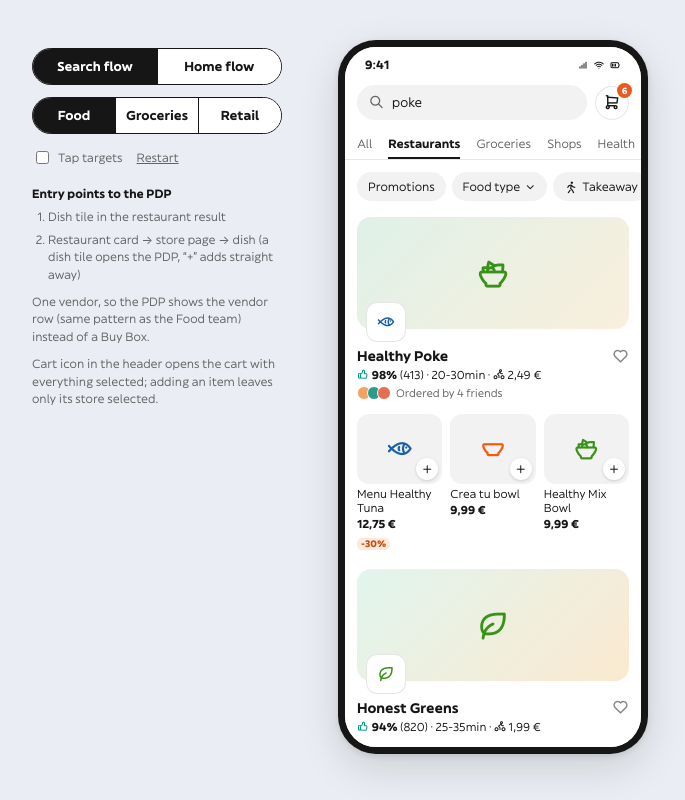
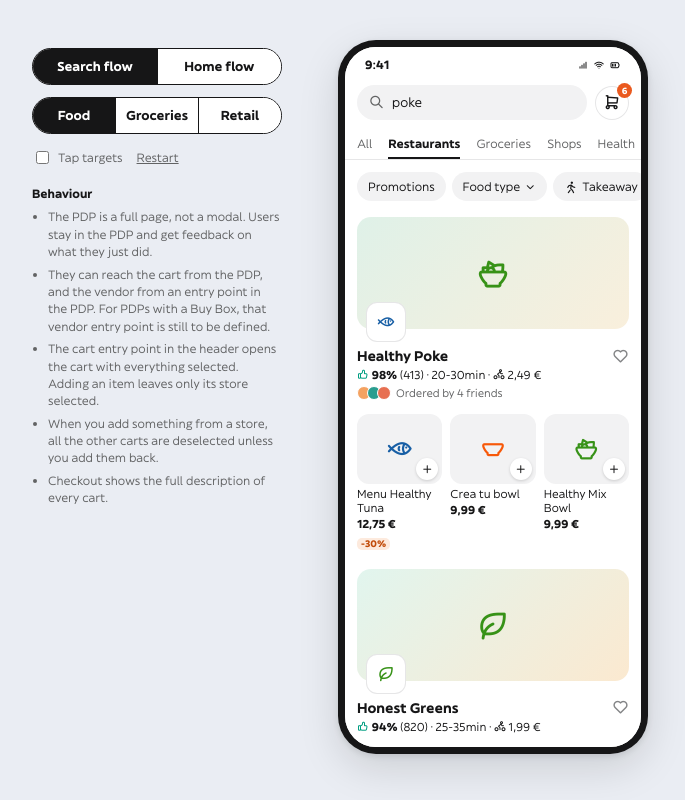
Before and after one commit to lucia-pagano/cart-flow-prototype, a plain HTML site: page index.html in a window 1280 px wide. Shown: the whole page, without its empty margins (300-985 px from the left). Drawn offline with Linux system fonts and the light colour scheme.

Commit message:
Update index.html

```diff
--- a/index.html
+++ b/index.html
@@ -347,7 +347,7 @@ body.hot [data-hot]{outline:2px dashed #2f6bff;outline-offset:2px;animation:hp 1
 #side{width:250px}
 #ep{margin-top:18px;font-size:12px;color:#626364;line-height:1.45}
 #ep b{display:block;color:#161617;font-size:12px;margin-bottom:6px}
-#ep ol{margin:0;padding-left:16px}
+#ep ol,#ep ul{margin:0;padding-left:16px}
 #ep li{margin-bottom:5px}
 #ep p{margin:10px 0 0}
 .qtt{font-size:15px;font-weight:700;margin:0}
@@ -1531,9 +1531,12 @@ function toast(scr,msg,bottom){
  scr.tt=setTimeout(function(){t.remove();},3600);
 }
 function epText(){
- var vt=VERT[S.v];
- if(S.mode==='home')return '<b>Entry points to the cart</b><ol><li>Cart icon in the Home header</li><li>Orders tab &rarr; Open carts &rarr; View cart</li><li>Search tab (or a door) &rarr; add to cart &rarr; Go to cart</li></ol><p>From a cart entry point every cart is selected; untick what you do not want. The moment you add something, only that store&rsquo;s cart stays selected.</p>';
- return '<b>Entry points to the PDP</b><ol>'+vt.ep.map(function(x){return '<li>'+x+'</li>';}).join('')+'</ol><p>'+vt.note+'</p><p>Cart icon in the header opens the cart with everything selected; adding an item leaves only its store selected.</p>';
+ return '<b>Behaviour</b><ul>'+
+  '<li>The PDP is a full page, not a modal. Users stay in the PDP and get feedback on what they just did.</li>'+
+  '<li>They can reach the cart from the PDP, and the vendor from an entry point in the PDP. For PDPs with a Buy Box, that vendor entry point is still to be defined.</li>'+
+  '<li>The cart entry point in the header opens the cart with everything selected. Adding an item leaves only its store selected.</li>'+
+  '<li>When you add something from a store, all the other carts are deselected unless you add them back.</li>'+
+  '<li>Checkout shows the full description of every cart.</li></ul>';
 }
 function goBase(t){st.innerHTML='';S.stack=[];push(t,{},true);}
 function setV(v){S.v=v;document.querySelectorAll('#seg button').forEach(function(x){x.classList.toggle('on',x.getAttribute('data-v')===v);});$('#ep').innerHTML=epText();}
```
